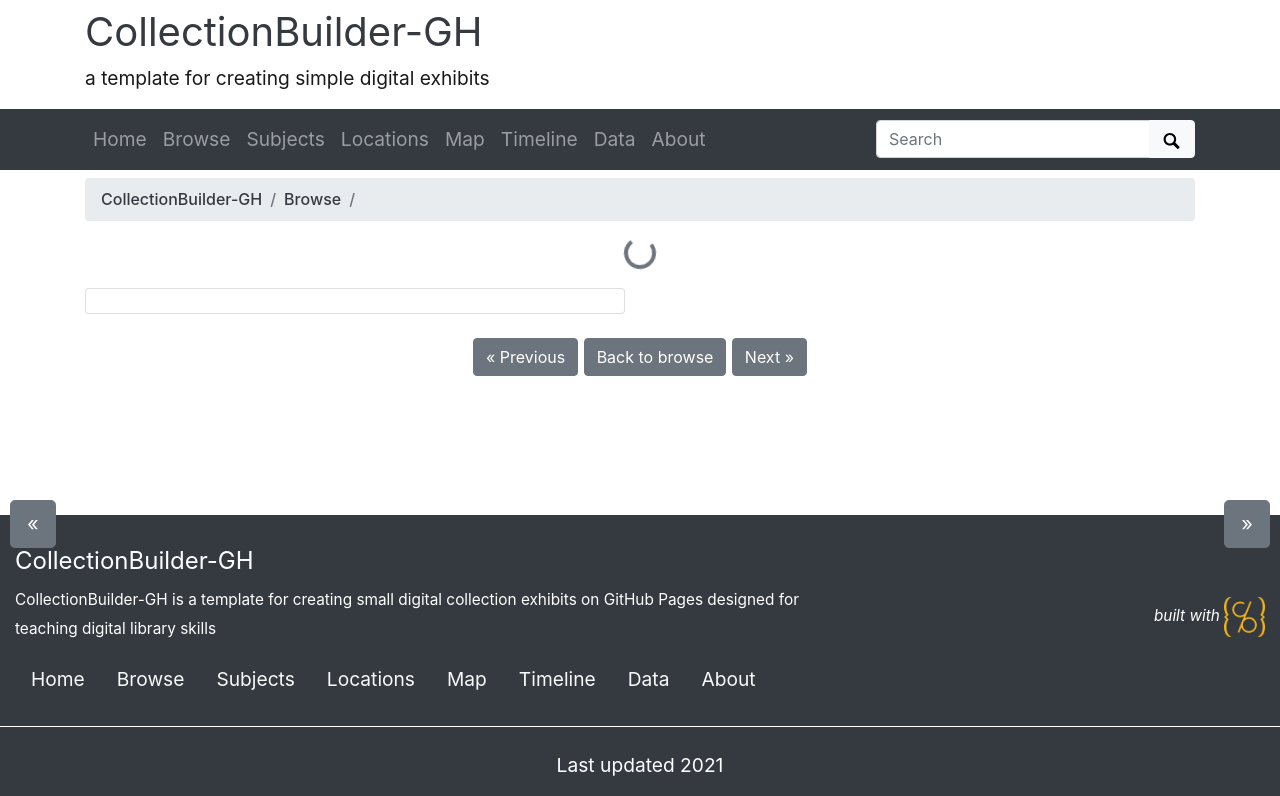
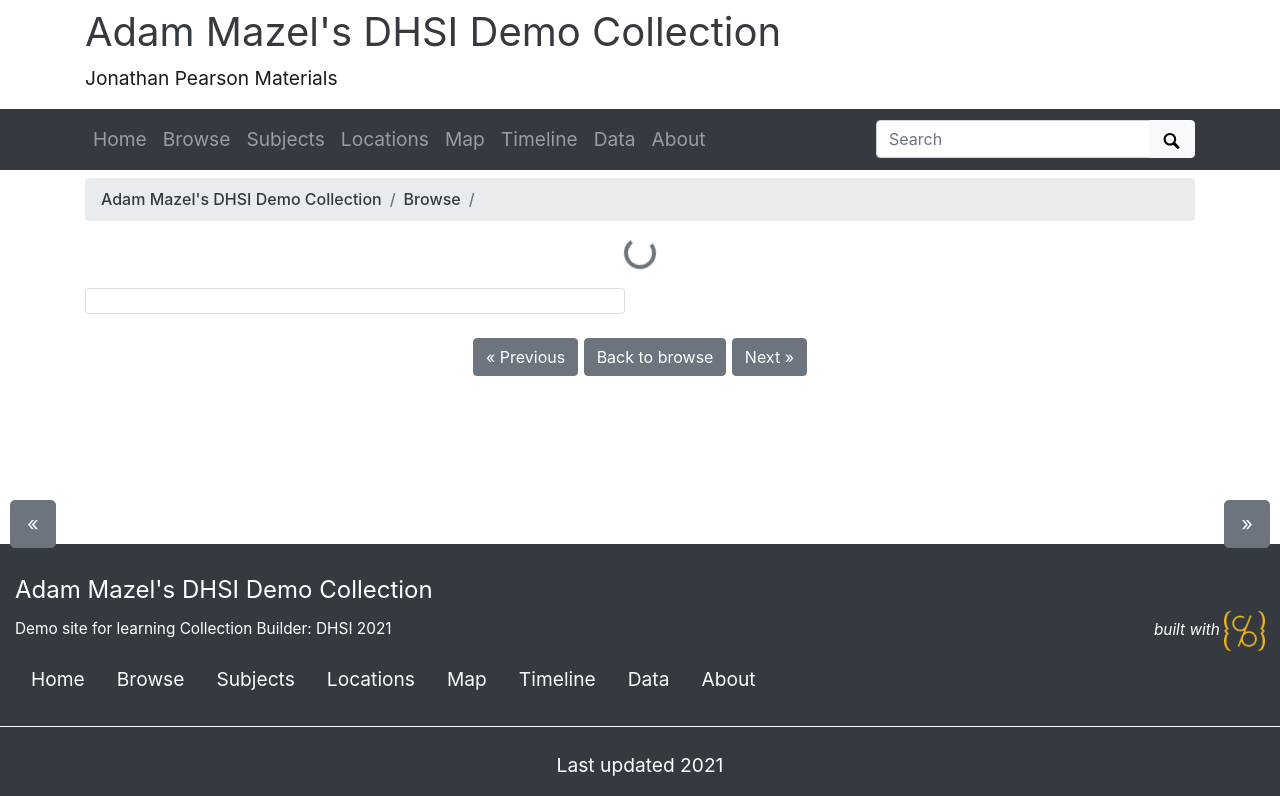
Before and after one commit to amaze2/dhsi-demo, a Jekyll site: the page built from pages/item.md, in a window 1280 px wide, cut to the strip 0-796 px from the top of the page. Built offline with Jekyll 4.4.1, drawn with Linux system fonts in a browser that asks for light colours.

Commit message:
configure site

```diff
--- a/_config.yml
+++ b/_config.yml
@@ -14,26 +14,26 @@
 # on GitHub Pages it is your github repository's name prefixed with a /
 #baseurl: /collectionbuilder-gh
 # location of code, the full url to your github repository
-source-code: https://github.com/CollectionBuilder/collectionbuilder-gh
+source-code: https://github.com/amaze2/dhsi-demo/
 
 ##########
 # SITE SETTINGS
 #
 # title of site appears in banner
-title: CollectionBuilder-GH
+title: Adam Mazel's DHSI Demo Collection
 # tagline, a short phrase that will appear throughout the site in the top banner
-tagline: a template for creating simple digital exhibits
+tagline: Jonathan Pearson Materials
 # description appears in meta tags and other locations
 # this description might appear in search result lists, keep around 160 characters max
-description: "CollectionBuilder-GH is a template for creating small digital collection exhibits on GitHub Pages designed for teaching digital library skills"
+description: "Demo site for learning Collection Builder: DHSI 2021"
 # creator of the digital collection, to appear in meta tags; we typically use our GitHub usernames but feel free to just use your name
-author: CollectionBuilder
+author: Adam Mazel
 
 ##########
 # COLLECTION SETTINGS
 #
 # choose metadata: this is the name of the csv file in your _data directory that describes the objects in your collection
-metadata: demo-metadata
+metadata: psychiana_cbdemo
 
 ##########
 # GOOGLE SERVICES [optional!]
@@ -49,7 +49,7 @@
 # ROBOTS EXCLUDE
 #
 # set noindex to true if you do NOT want Google to index your site
-# noindex: true
+noindex: true
 
 ##########
 # BUILD SETTINGS
```
